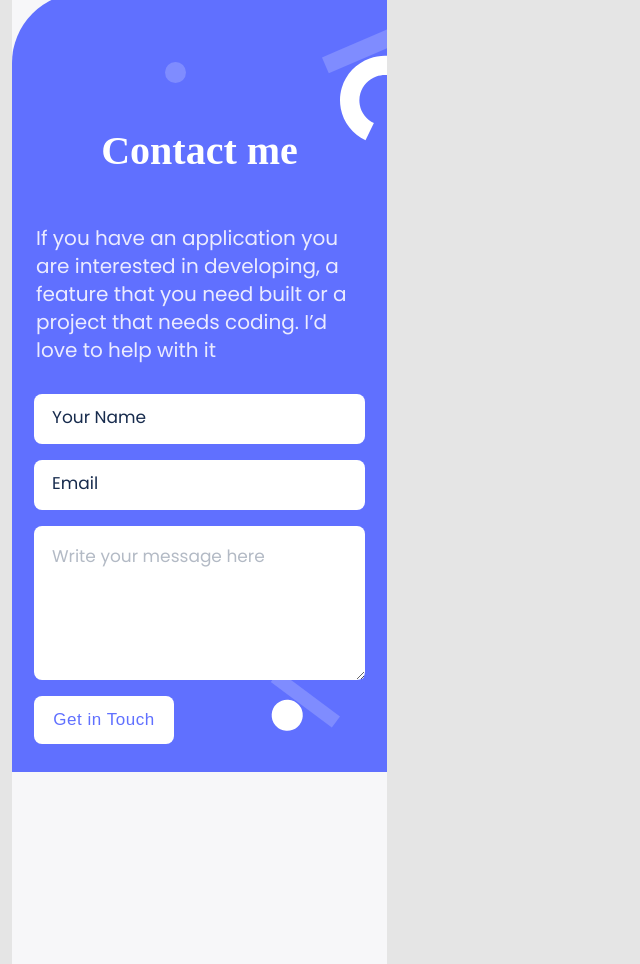
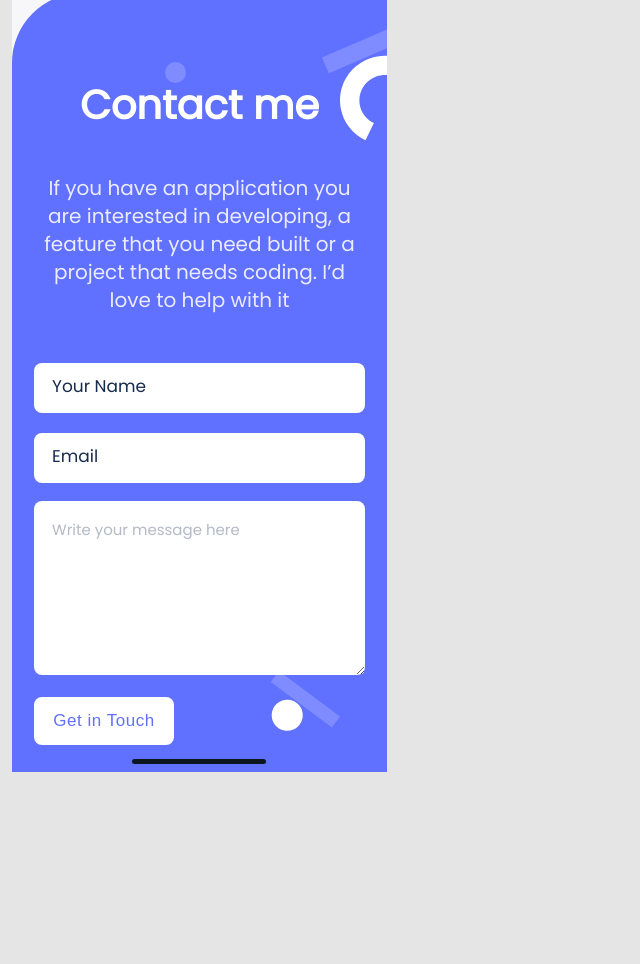
Before and after one commit to Kidd254/Kidd254.github.io, a website: page index.html in a window 1280 px wide. Shown: the part 4520-5484 px from the top of the page, without its empty margins (0-640 px from the left). After the commit the page ends 5310 px from the top, so only its background shows below. Drawn offline with Linux system fonts and the light colour scheme.

Commit message:
modified css and html files

```diff
--- a/index.html
+++ b/index.html
@@ -7,6 +7,9 @@
     <meta name="viewport" content="width=device-width, initial-scale=1.0">
     <title>Document</title>
     <link rel="stylesheet" href="style.css">
+    <link rel="preconnect" href="https://fonts.googleapis.com">
+    <link rel="preconnect" href="https://fonts.gstatic.com" crossorigin>
+    <link href="https://fonts.googleapis.com/css2?family=Poppins&display=swap" rel="stylesheet">
 </head>
 
 <body>
@@ -287,6 +290,9 @@
                     placeholder="Write your message here" maxlength="500" required></textarea>
                 <input type="submit" class="submit-btn" value="Get in Touch">
             </form>
+            <div class="indicator">
+
+            </div>
         </section>
 </body>
 
--- a/style.css
+++ b/style.css
@@ -1,12 +1,16 @@
 @import url('https://fonts.googleapis.com/css2?family=Poppins&display=swap');
+@media screen and (min-width: 768px) {
+  .container {
+    width: 100%;
+  }
 
+}
 body {
   background-color: #e5e5e5;
 }
 
 .all {
   width: 375px;
-  height: 6410px;
   top: 20px;
   left: 12px;
   position: absolute;
@@ -48,7 +52,6 @@
   background-repeat: no-repeat;
   background-size: auto;
   position: absolute;
-  width: 718px;
   margin: 0;
 }
 
@@ -1007,6 +1010,8 @@
 
 .contactform .contact-title {
   color: #fff;
+  font-family: 'Poppins', sans-serif;
+  font-style: normal;
   height: 56px;
   font-weight: 700;
   font-size: 40px;
@@ -1024,7 +1029,8 @@
   width: 327px;
   height: 102px;
   margin-top: 10px;
-  margin-bottom: 68px;
+  margin-bottom: 87px;
+  text-align: center;
 }
 
 .contactform .contact-form {
@@ -1041,17 +1047,14 @@
   border: none;
 }
 
-#name {
-  margin-bottom: 16px;
-}
-
 #email {
-  margin-bottom: 16px;
+  margin-top: 20px;
 }
 
 .contactform .contact-form .input-field::placeholder {
   font-family: 'Poppins', sans-serif;
   font-style: normal;
+  font-weight: 400;
   padding: 15px 38px 15px 16px;
   font-size: 17px;
   color: #172b4d;
@@ -1059,17 +1062,18 @@
 
 .contactform .contact-form .text-area {
   width: 327px;
-  height: 150px;
-  margin-bottom: 16px;
+  height: 170px;
   border-radius: 8px;
   border: none;
+  margin-top: 18px;
 }
 
 .contactform .contact-form .text-area::placeholder {
   font-family: 'Poppins', sans-serif;
   font-style: normal;
+  font-weight: 400;
   padding: 15px 38px 15px 16px;
-  font-size: 17px;
+  font-size: 15px;
   color: #b3bac5;
 }
 
@@ -1084,8 +1088,26 @@
   font-weight: 500;
   font-size: 17px;
   letter-spacing: 0.03em;
+  margin-bottom: 45px;
+  margin-top: 22px;
 }
 
 .contactform .contact-form .submit-btn:hover {
   background-color: #b3bac5;
 }
+
+.contactform .indicator {
+  margin-top: 11px;
+  position: absolute;
+  width: 375px;
+  height: 34px;
+  left: calc(50% - 375px/2);
+  bottom: 0px;
+  position: absolute;
+  width: 134px;
+  height: 5px;
+  left: calc(50% - 134px/2 - 0.5px);
+  bottom: 8px;
+  background: #0D151E;
+  border-radius: 10px;
+}
```
